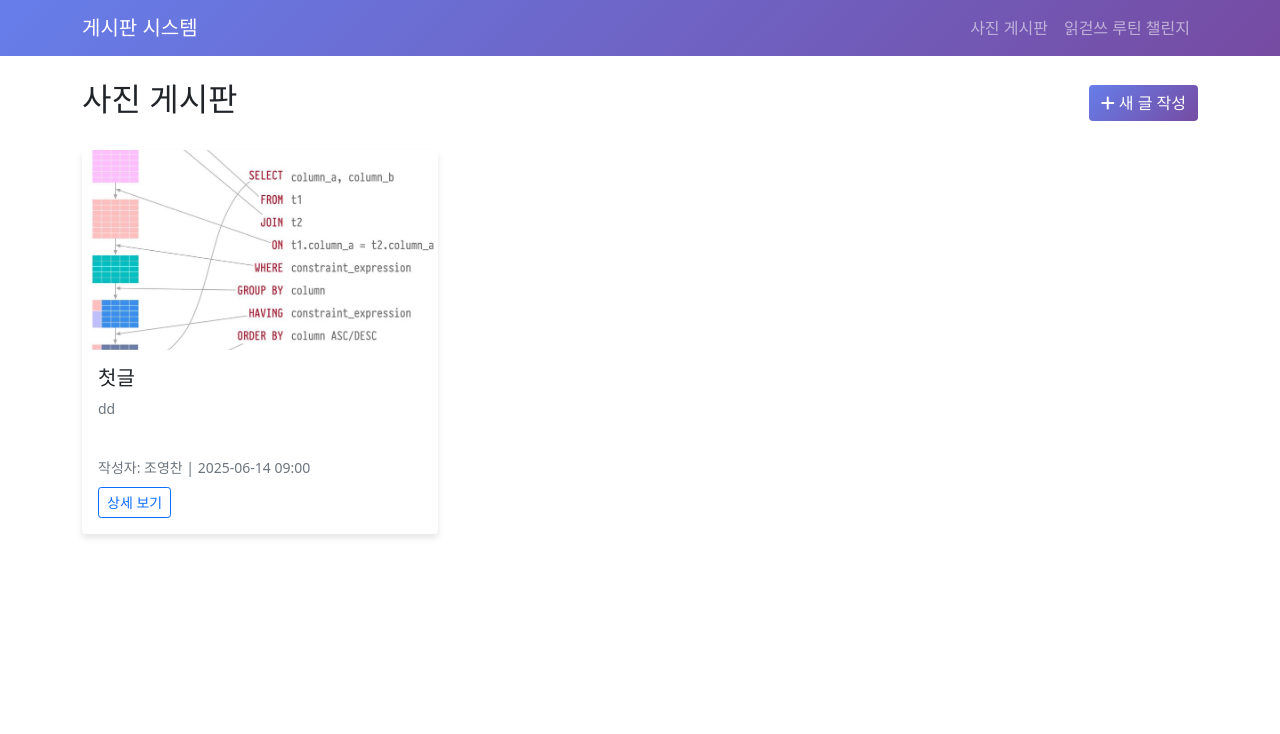
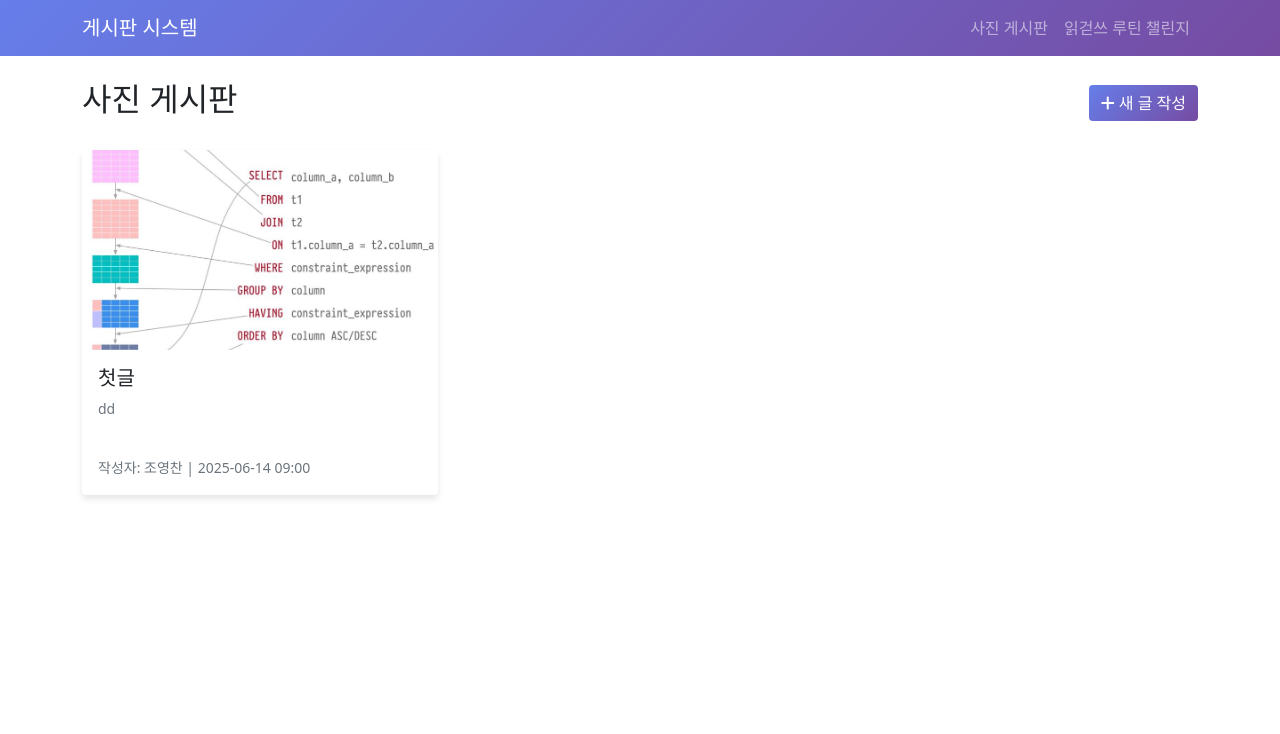
Before and after one commit to MichaelYcCho/django-board, a Django app: page /photo/ in a window 1280 px wide. Shown: the top 734 px of the page. Run offline with Django 5.2, Linux system fonts and the light colour scheme; data comes from the database, SQL or seed files in the repository; parts of the project's set-up code (start-up, migrations or seed data) failed here and were passed over; some libraries are stand-ins or nearby versions.

Commit message:
feat: 상세보기 섹션 확장

```diff
--- a/templates/base.html
+++ b/templates/base.html
@@ -18,6 +18,10 @@
         .upload-area:hover {
             border-color: #6c757d;
             background-color: #e9ecef;
+        }
+        .clickable-card:hover {
+            transform: translateY(-5px);
+            box-shadow: 0 8px 25px rgba(0,0,0,0.15);
         }
         .upload-area i {
             font-size: 48px;
--- a/templates/board_photo/list.html
+++ b/templates/board_photo/list.html
@@ -13,7 +13,7 @@
 <div class="row">
     {% for post in posts %}
     <div class="col-md-4 mb-4">
-        <div class="card h-100">
+        <div class="card h-100 clickable-card" style="cursor: pointer; transition: transform 0.2s ease-in-out;" onclick="window.location.href='{% url 'board_photo:detail' post.pk %}'">
             {% if post.image %}
                 <img src="{{ post.image.url }}" class="card-img-top" style="height: 200px; object-fit: cover;" alt="{{ post.title }}">
             {% else %}
@@ -30,9 +30,6 @@
                     <small class="text-muted">
                         작성자: {{ post.full_name }} | {{ post.created_at|date:"Y-m-d H:i" }}
                     </small>
-                    <div class="mt-2">
-                        <a href="{% url 'board_photo:detail' post.pk %}" class="btn btn-outline-primary btn-sm">상세 보기</a>
-                    </div>
                 </div>
             </div>
         </div>
--- a/templates/board_routine/list.html
+++ b/templates/board_routine/list.html
@@ -16,7 +16,7 @@
 <div class="row">
     {% for post in posts %}
     <div class="col-md-4 mb-4">
-        <div class="card h-100">
+        <div class="card h-100 clickable-card" style="cursor: pointer; transition: transform 0.2s ease-in-out;" onclick="window.location.href='{% url 'board_routine:detail' post.pk %}'">
             {% if post.image %}
                 <img src="{{ post.image.url }}" class="card-img-top" style="height: 200px; object-fit: cover;" alt="{{ post.title }}">
             {% else %}
@@ -33,9 +33,6 @@
                     <small class="text-muted">
                         챌린저: {{ post.full_name }} | {{ post.created_at|date:"Y-m-d H:i" }}
                     </small>
-                    <div class="mt-2">
-                        <a href="{% url 'board_routine:detail' post.pk %}" class="btn btn-outline-success btn-sm">상세 보기</a>
-                    </div>
                 </div>
             </div>
         </div>
```
